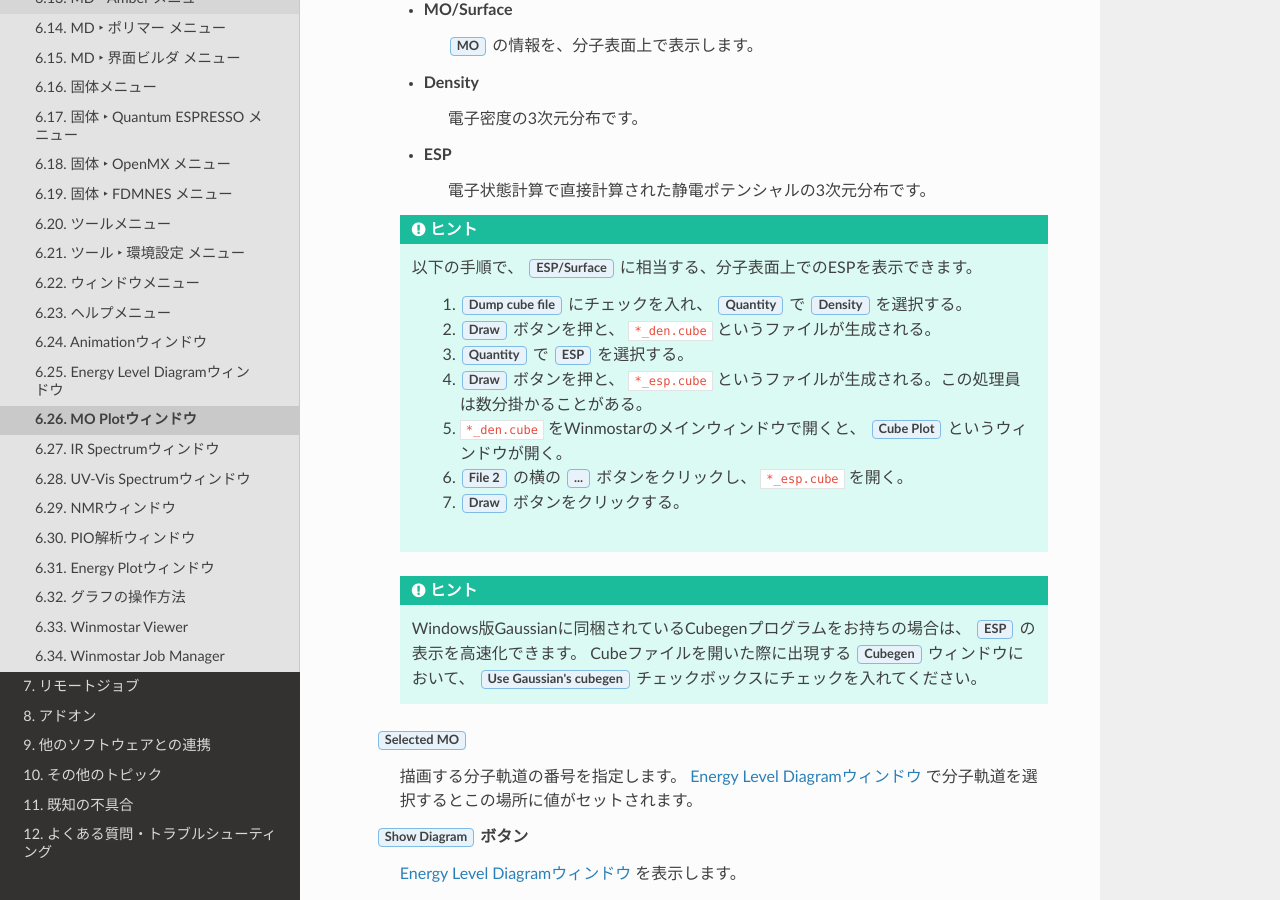
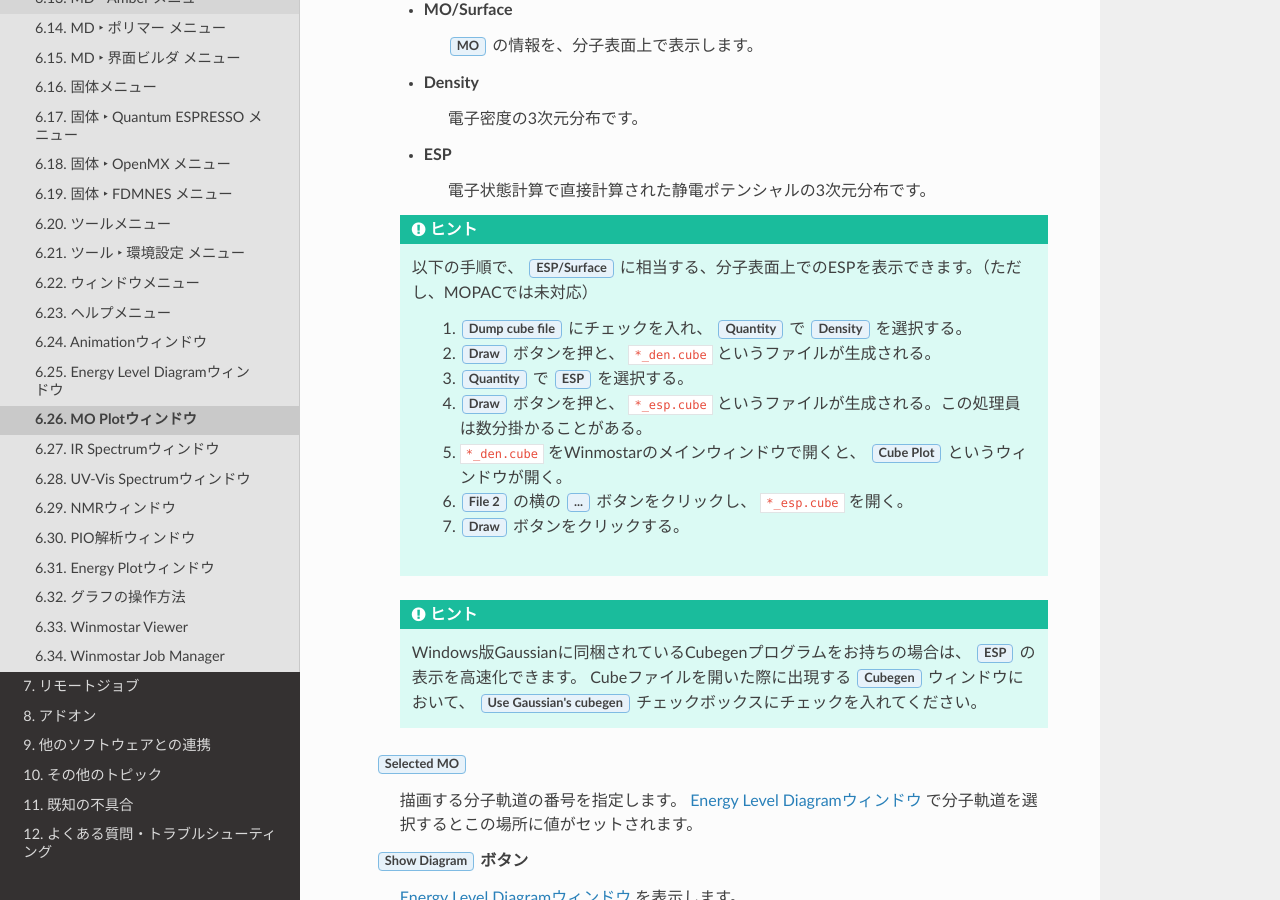
Before and after one commit to X-Ability/winmostar_doc, a Sphinx documentation site: the page built from source/winmos/sub/winmos_cube.rst, in a window 1280 px wide and 900 px high, scrolled down 923 px. Built offline with Sphinx 7.4.7 and the Read the Docs theme 2.0.0, drawn with Linux system fonts in a browser that asks for light colours; formulas are drawn with MathJax 3.

Commit message:
ESP/SurfaceがMOPACでは非対応と追記

```diff
--- a/source/winmos/sub/winmos_cube.rst
+++ b/source/winmos/sub/winmos_cube.rst
@@ -32,7 +32,7 @@ MO Plotウィンドウ
          電子状態計算で直接計算された静電ポテンシャルの3次元分布です。
 
       .. hint::
-         以下の手順で、 :guilabel:`ESP/Surface` に相当する、分子表面上でのESPを表示できます。
+         以下の手順で、 :guilabel:`ESP/Surface` に相当する、分子表面上でのESPを表示できます。（ただし、MOPACでは未対応）
 
             1. :guilabel:`Dump cube file` にチェックを入れ、 :guilabel:`Quantity` で :guilabel:`Density` を選択する。
             2. :guilabel:`Draw` ボタンを押と、 :file:`*_den.cube` というファイルが生成される。
```
